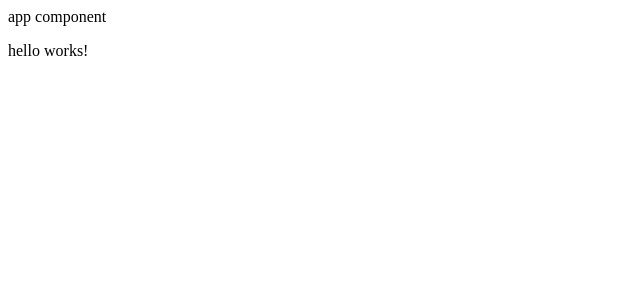
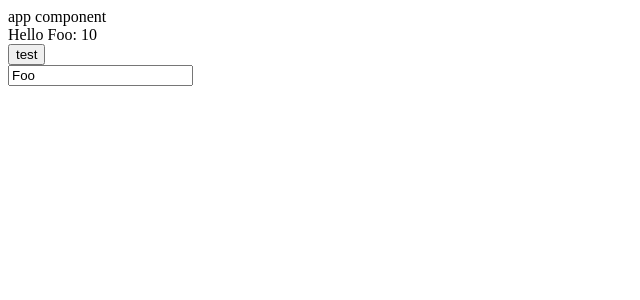
Before and after one commit to huynhhoangvy/angular100-doc, an Angular app: page / in a window 1280 px wide. Shown: the top 300 px of the page, without its empty margins (0-640 px from the left). Built offline with nearby package versions, Linux system fonts and the light colour scheme.

Commit message:
day 3: data binding

```diff
--- a/src/app/hello/hello.component.html
+++ b/src/app/hello/hello.component.html
@@ -1 +1,7 @@
-<p>hello works!</p>
+<div>
+    <span>Hello {{ user.name }}: {{ user.age }}</span>
+</div>
+<div>
+    <button (click)="handleClick()">test</button>
+</div>
+<input type="text" [value]="user.name" />
--- a/src/app/hello/hello.component.ts
+++ b/src/app/hello/hello.component.ts
@@ -6,6 +6,14 @@ import { Component, OnInit } from '@angular/core';
     styleUrls: ['./hello.component.scss']
 })
 export class HelloComponent implements OnInit {
+    user = {
+        name: 'Foo',
+        age: 10
+    };
+
+    handleClick() {
+        alert('okay');
+    }
 
     constructor() { }
 
```
Also changed, not shown: src/app/hello/dist/hello.component.js (added), 1 other file (tests, documents, lock files or other folders). Lines whose indentation alone changed are shown as unchanged.
